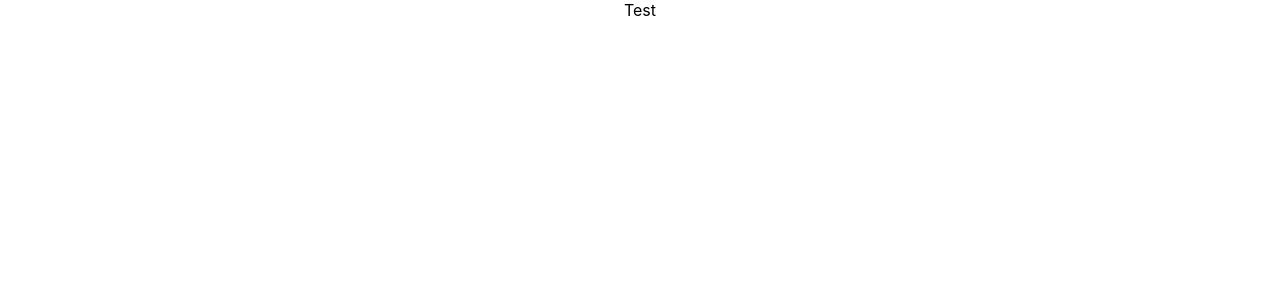
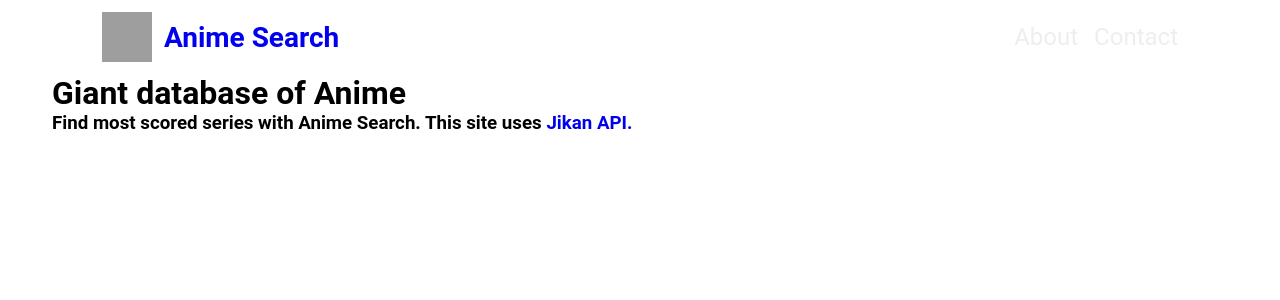
Before and after one commit to ArgeeNabas/Anime-Search-V2, a React (Create React App) app: page / in a window 1280 px wide. Shown: the top 300 px of the page. Built offline with nearby package versions, Linux system fonts and the light colour scheme; grey boxes are pictures that could not be loaded; the HTML template or start-up script is replaced by a standard one.

Commit message:
added nav bar and header

```diff
--- a/src/App.css
+++ b/src/App.css
@@ -1,5 +1,9 @@
 .App {
-  text-align: center;
+  /* Main Section */
+  max-width: 1200px;
+  width: 100%;
+  margin: 0 auto;
+  padding: 0 12px;
 }
 
 .App-logo {
--- /dev/null
+++ b/src/components/Header.jsx
@@ -0,0 +1,17 @@
+import React from "react";
+
+function Header() {
+  return (
+    <div class="landing__text--container">
+      <h1 class="landing__text--title title white">Giant database of Anime</h1>
+      <h3 class="landing__text-sub-title sub-title white">
+        Find most scored series with Anime Search. This site uses{" "}
+        <a class="blue" href="https://jikan.moe/" target="_blank">
+          Jikan API.
+        </a>
+      </h3>
+    </div>
+  );
+}
+
+export default Header;
--- /dev/null
+++ b/src/components/Nav.css
@@ -0,0 +1,39 @@
+nav {
+    display: flex;
+    justify-content: space-between;
+    padding: 12px 50px;
+}
+
+.header__logo--link {
+    display: flex;
+    align-items: center;
+    justify-content: center;
+    margin-left: 0 !important;
+    font-size: 28px;
+    font-weight: bold;
+}
+
+.header__logo--link:hover {
+    filter: brightness(120%);
+}
+
+.header__img {
+    width: 50px;
+    height: 50px;
+    margin-right: 12px;
+}
+
+.nav__link--list {
+    display: flex;
+    justify-content: center;
+    align-items: center;
+}
+
+.nav__link {
+    margin-left: 16px;
+    font-size: 24px;
+}
+
+.nav__link--anchor {
+    color: #EEEEEE;
+}
--- /dev/null
+++ b/src/components/Nav.jsx
@@ -0,0 +1,45 @@
+import React from "react";
+import "./Nav.css";
+
+function Nav() {
+  return (
+    <div>
+      <nav>
+        <a href="#" class="header__logo--link blue">
+          <img
+            src="./assets/Anime_eye.svg"
+            class="header__img"
+            alt="Anime Eye Icon"
+          />
+          Anime Search
+        </a>
+        <ul class="nav__link--list">
+          <li class="nav__link">
+            <a
+              href="#"
+              class="
+				nav__link--anchor link__hover--effect link__hover--effect--black
+				"
+            >
+              About
+            </a>
+          </li>
+          <li class="nav__link">
+            <a
+              href="mailto:argee.nabas@gmail.com:"
+              class="
+				nav__link--anchor
+				link__hover--effect
+				link__hover--effect--black
+				"
+            >
+              Contact
+            </a>
+          </li>
+        </ul>
+      </nav>
+    </div>
+  );
+}
+
+export default Nav;
--- a/src/index.css
+++ b/src/index.css
@@ -1,13 +1,15 @@
-body {
+* {
+  font-family: 'Roboto', sans-serif;
+  padding: 0;
   margin: 0;
-  font-family: -apple-system, BlinkMacSystemFont, 'Segoe UI', 'Roboto', 'Oxygen',
-    'Ubuntu', 'Cantarell', 'Fira Sans', 'Droid Sans', 'Helvetica Neue',
-    sans-serif;
-  -webkit-font-smoothing: antialiased;
-  -moz-osx-font-smoothing: grayscale;
+  box-sizing: border-box;
 }
 
-code {
-  font-family: source-code-pro, Menlo, Monaco, Consolas, 'Courier New',
-    monospace;
+
+li {
+  list-style: none;
 }
+
+a {
+  text-decoration: none;
+}
--- a/src/pages/Home.jsx
+++ b/src/pages/Home.jsx
@@ -1,11 +1,14 @@
-import React from 'react'
+import React from "react";
+import Header from "../components/Header";
+import Nav from "../components/Nav";
 
 function Home() {
-	return (
-		<div>
-			Test
-		</div>
-	)
+  return (
+    <div>
+      <Nav></Nav>
+      <Header></Header>
+    </div>
+  );
 }
 
-export default Home
+export default Home;
```
Also changed, not shown: src/components/SearchBar.jsx (added, +9 -0 lines).
